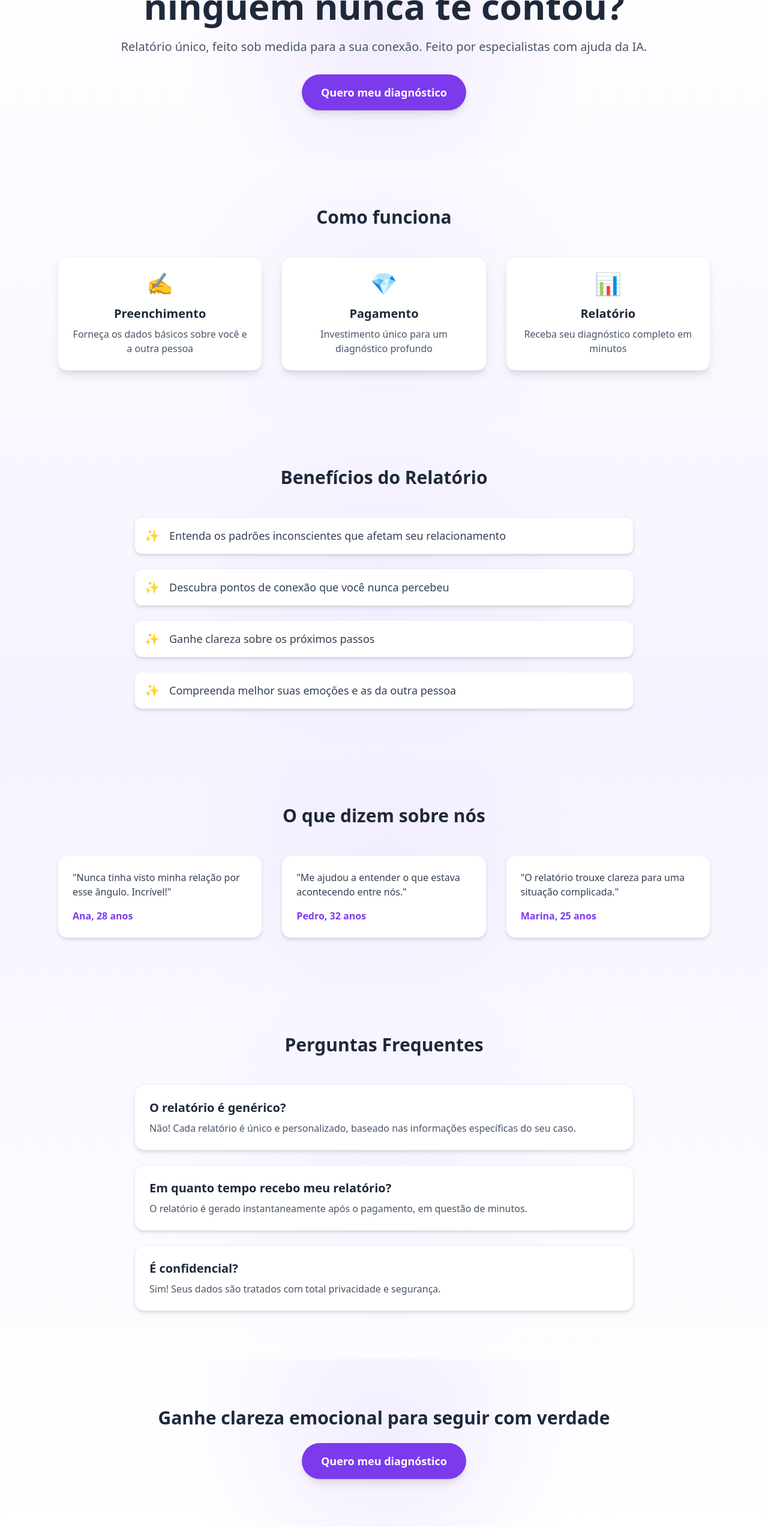
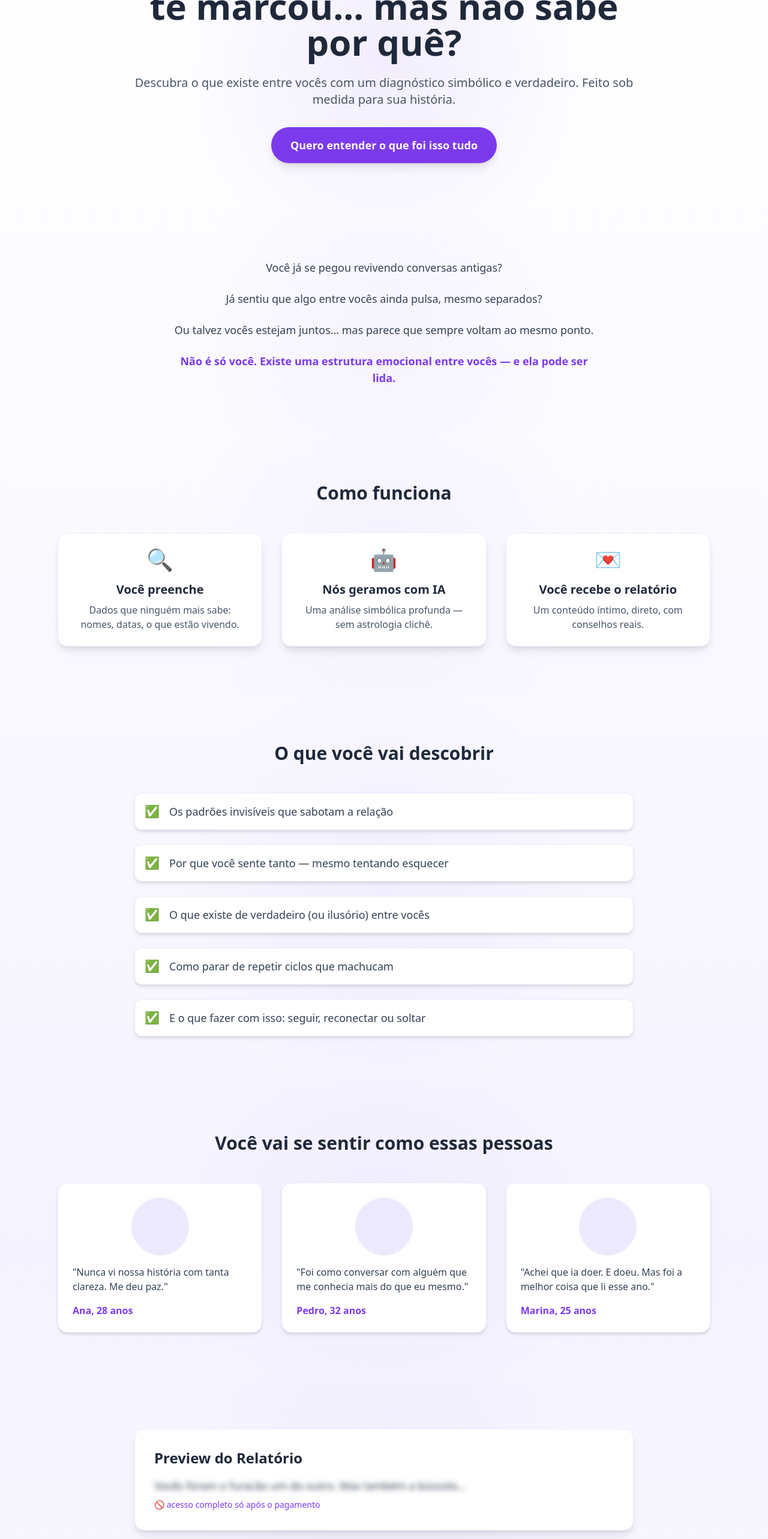
Before and after one commit to Aouza/cora2, a Next.js app: page / in a window 1280 px wide. Shown: the part 160-2726 px from the top of the page at 60% size. Built offline with nearby package versions, Linux system fonts and the light colour scheme.

Commit message:
feat: enhance landing page with high-conversion structure and emotional copy

```diff
--- a/src/app/page.tsx
+++ b/src/app/page.tsx
@@ -11,59 +11,77 @@ const fadeIn = {
 
 const steps = [
   {
-    title: "Preenchimento",
-    description: "Forneça os dados básicos sobre você e a outra pessoa",
-    icon: "✍️",
+    title: "Você preenche",
+    description:
+      "Dados que ninguém mais sabe: nomes, datas, o que estão vivendo.",
+    icon: "🔍",
   },
   {
-    title: "Pagamento",
-    description: "Investimento único para um diagnóstico profundo",
-    icon: "💎",
+    title: "Nós geramos com IA",
+    description: "Uma análise simbólica profunda — sem astrologia clichê.",
+    icon: "🤖",
   },
   {
-    title: "Relatório",
-    description: "Receba seu diagnóstico completo em minutos",
-    icon: "📊",
+    title: "Você recebe o relatório",
+    description: "Um conteúdo íntimo, direto, com conselhos reais.",
+    icon: "💌",
   },
 ];
 
 const benefits = [
-  "Entenda os padrões inconscientes que afetam seu relacionamento",
-  "Descubra pontos de conexão que você nunca percebeu",
-  "Ganhe clareza sobre os próximos passos",
-  "Compreenda melhor suas emoções e as da outra pessoa",
+  "Os padrões invisíveis que sabotam a relação",
+  "Por que você sente tanto — mesmo tentando esquecer",
+  "O que existe de verdadeiro (ou ilusório) entre vocês",
+  "Como parar de repetir ciclos que machucam",
+  "E o que fazer com isso: seguir, reconectar ou soltar",
 ];
 
 const testimonials = [
   {
-    text: "Nunca tinha visto minha relação por esse ângulo. Incrível!",
+    text: "Nunca vi nossa história com tanta clareza. Me deu paz.",
     author: "Ana, 28 anos",
+    image: "/testimonials/ana.jpg",
   },
   {
-    text: "Me ajudou a entender o que estava acontecendo entre nós.",
+    text: "Foi como conversar com alguém que me conhecia mais do que eu mesmo.",
     author: "Pedro, 32 anos",
+    image: "/testimonials/pedro.jpg",
   },
   {
-    text: "O relatório trouxe clareza para uma situação complicada.",
+    text: "Achei que ia doer. E doeu. Mas foi a melhor coisa que li esse ano.",
     author: "Marina, 25 anos",
+    image: "/testimonials/marina.jpg",
   },
 ];
 
 const faqs = [
   {
-    question: "O relatório é genérico?",
+    question: "Isso é só mais um horóscopo bonito?",
     answer:
-      "Não! Cada relatório é único e personalizado, baseado nas informações específicas do seu caso.",
+      "Não. É uma leitura emocional personalizada, sem clichês ou signos.",
   },
   {
-    question: "Em quanto tempo recebo meu relatório?",
+    question: "É seguro?",
     answer:
-      "O relatório é gerado instantaneamente após o pagamento, em questão de minutos.",
+      "Totalmente confidencial. Seus dados são usados só para gerar o relatório.",
   },
   {
-    question: "É confidencial?",
-    answer: "Sim! Seus dados são tratados com total privacidade e segurança.",
+    question: "Em quanto tempo recebo?",
+    answer:
+      "Em minutos. Depois do pagamento, o relatório já começa a ser gerado.",
   },
+];
+
+const reportPreview = {
+  text: "Vocês foram o furacão um do outro. Mas também a bússola...",
+  blur: true,
+};
+
+const targetAudience = [
+  "Já tentou seguir em frente, mas ainda sente algo",
+  "Sente que a relação tem algo que ninguém entende",
+  "Quer clareza emocional sem papo de autoajuda",
+  "Gosta de ouvir a verdade — mesmo que doa",
 ];
 
 export default function LandingPage() {
@@ -77,19 +95,43 @@ export default function LandingPage() {
             className="text-4xl sm:text-5xl md:text-6xl font-bold mb-6 text-slate-800"
             {...fadeIn}
           >
-            O que existe entre vocês que ninguém nunca te contou?
+            Você sente que essa conexão te marcou... mas não sabe por quê?
           </motion.h1>
           <motion.p className="text-xl text-slate-600 mb-8" {...fadeIn}>
-            Relatório único, feito sob medida para a sua conexão. Feito por
-            especialistas com ajuda da IA.
+            Descubra o que existe entre vocês com um diagnóstico simbólico e
+            verdadeiro. Feito sob medida para sua história.
           </motion.p>
           <motion.div {...fadeIn}>
             <Link
               href="/formulario"
               className="inline-block bg-violet-600 text-white px-8 py-4 rounded-full text-lg font-semibold hover:bg-violet-500 transition-all shadow-lg hover:shadow-violet-500/25 hover:scale-105"
             >
-              Quero meu diagnóstico
+              Quero entender o que foi isso tudo
             </Link>
+          </motion.div>
+        </div>
+      </section>
+
+      {/* Storytelling Section */}
+      <section className="py-20 relative">
+        <div className="absolute inset-0 bg-[radial-gradient(circle_at_center,rgba(139,92,246,0.05),transparent_50%)]"></div>
+        <div className="max-w-3xl mx-auto px-4 sm:px-6 lg:px-8 relative">
+          <motion.div
+            className="text-center space-y-6 text-lg text-slate-700"
+            initial={{ opacity: 0 }}
+            whileInView={{ opacity: 1 }}
+            viewport={{ once: true }}
+          >
+            <p>Você já se pegou revivendo conversas antigas?</p>
+            <p>Já sentiu que algo entre vocês ainda pulsa, mesmo separados?</p>
+            <p>
+              Ou talvez vocês estejam juntos… mas parece que sempre voltam ao
+              mesmo ponto.
+            </p>
+            <p className="font-semibold text-violet-600">
+              Não é só você. Existe uma estrutura emocional entre vocês — e ela
+              pode ser lida.
+            </p>
           </motion.div>
         </div>
       </section>
@@ -127,7 +169,7 @@ export default function LandingPage() {
         <div className="absolute inset-0 bg-[radial-gradient(circle_at_center,rgba(139,92,246,0.05),transparent_50%)]"></div>
         <div className="max-w-4xl mx-auto px-4 sm:px-6 lg:px-8 relative">
           <h2 className="text-3xl font-bold text-center mb-12 text-slate-800">
-            Benefícios do Relatório
+            O que você vai descobrir
           </h2>
           <div className="space-y-6">
             {benefits.map((benefit, index) => (
@@ -139,7 +181,7 @@ export default function LandingPage() {
                 transition={{ delay: index * 0.1 }}
                 viewport={{ once: true }}
               >
-                <span className="text-violet-500 text-xl">✨</span>
+                <span className="text-violet-500 text-xl">✅</span>
                 <p className="text-lg text-slate-700">{benefit}</p>
               </motion.div>
             ))}
@@ -152,7 +194,7 @@ export default function LandingPage() {
         <div className="absolute inset-0 bg-[radial-gradient(circle_at_center,rgba(139,92,246,0.05),transparent_50%)]"></div>
         <div className="max-w-6xl mx-auto px-4 sm:px-6 lg:px-8 relative">
           <h2 className="text-3xl font-bold text-center mb-12 text-slate-800">
-            O que dizem sobre nós
+            Você vai se sentir como essas pessoas
           </h2>
           <div className="grid md:grid-cols-3 gap-8">
             {testimonials.map((testimonial, index) => (
@@ -164,6 +206,9 @@ export default function LandingPage() {
                 transition={{ delay: index * 0.2 }}
                 viewport={{ once: true }}
               >
+                <div className="aspect-square w-24 h-24 mx-auto mb-4 rounded-full bg-violet-100 overflow-hidden">
+                  {/* Add testimonial image here */}
+                </div>
                 <p className="text-slate-700 mb-4">"{testimonial.text}"</p>
                 <p className="text-violet-600 font-semibold">
                   {testimonial.author}
@@ -171,6 +216,76 @@ export default function LandingPage() {
               </motion.div>
             ))}
           </div>
+        </div>
+      </section>
+
+      {/* Report Preview */}
+      <section className="py-20 relative">
+        <div className="absolute inset-0 bg-[radial-gradient(circle_at_center,rgba(139,92,246,0.05),transparent_50%)]"></div>
+        <div className="max-w-4xl mx-auto px-4 sm:px-6 lg:px-8 relative">
+          <div className="bg-white p-8 rounded-2xl shadow-lg border border-violet-100">
+            <h3 className="text-2xl font-semibold mb-4 text-slate-800">
+              Preview do Relatório
+            </h3>
+            <div
+              className={`text-lg text-slate-700 ${
+                reportPreview.blur ? "blur-sm" : ""
+              }`}
+            >
+              {reportPreview.text}
+            </div>
+            <p className="text-sm text-violet-600 mt-2">
+              🚫 acesso completo só após o pagamento
+            </p>
+          </div>
+        </div>
+      </section>
+
+      {/* Target Audience */}
+      <section className="py-20 relative">
+        <div className="absolute inset-0 bg-[radial-gradient(circle_at_center,rgba(139,92,246,0.05),transparent_50%)]"></div>
+        <div className="max-w-4xl mx-auto px-4 sm:px-6 lg:px-8 relative">
+          <h2 className="text-3xl font-bold text-center mb-12 text-slate-800">
+            O relatório é pra você se...
+          </h2>
+          <div className="grid md:grid-cols-2 gap-6">
+            {targetAudience.map((item, index) => (
+              <motion.div
+                key={index}
+                className="flex items-center space-x-3 p-4 rounded-xl bg-white shadow-md border border-violet-100 hover:border-violet-200 transition-colors"
+                initial={{ opacity: 0, y: 20 }}
+                whileInView={{ opacity: 1, y: 0 }}
+                transition={{ delay: index * 0.1 }}
+                viewport={{ once: true }}
+              >
+                <span className="text-violet-500 text-xl">🟣</span>
+                <p className="text-slate-700">{item}</p>
+              </motion.div>
+            ))}
+          </div>
+        </div>
+      </section>
+
+      {/* Social Proof */}
+      <section className="py-20 relative">
+        <div className="absolute inset-0 bg-[radial-gradient(circle_at_center,rgba(139,92,246,0.05),transparent_50%)]"></div>
+        <div className="max-w-4xl mx-auto text-center px-4 sm:px-6 lg:px-8 relative">
+          <motion.div
+            className="bg-white p-8 rounded-2xl shadow-lg border border-violet-100"
+            initial={{ opacity: 0 }}
+            whileInView={{ opacity: 1 }}
+            viewport={{ once: true }}
+          >
+            <p className="text-2xl font-semibold text-slate-800 mb-4">
+              Mais de 1.200 diagnósticos gerados com 92% de satisfação
+            </p>
+            <div className="flex justify-center space-x-4">
+              <span className="text-violet-600">🔒 100% confidencial</span>
+              <span className="text-violet-600">
+                ✨ Exclusivo e personalizado
+              </span>
+            </div>
+          </motion.div>
         </div>
       </section>
 
@@ -211,7 +326,9 @@ export default function LandingPage() {
             whileInView={{ opacity: 1 }}
             viewport={{ once: true }}
           >
-            Ganhe clareza emocional para seguir com verdade
+            Você pode continuar tentando entender tudo sozinho…
+            <br />
+            Ou pode ler agora o que ninguém nunca te contou sobre vocês dois.
           </motion.h2>
           <motion.div
             initial={{ opacity: 0, y: 20 }}
@@ -222,7 +339,7 @@ export default function LandingPage() {
               href="/formulario"
               className="inline-block bg-violet-600 text-white px-8 py-4 rounded-full text-lg font-semibold hover:bg-violet-500 transition-all shadow-lg hover:shadow-violet-500/25 hover:scale-105"
             >
-              Quero meu diagnóstico
+              Quero o meu diagnóstico
             </Link>
           </motion.div>
         </div>
```
